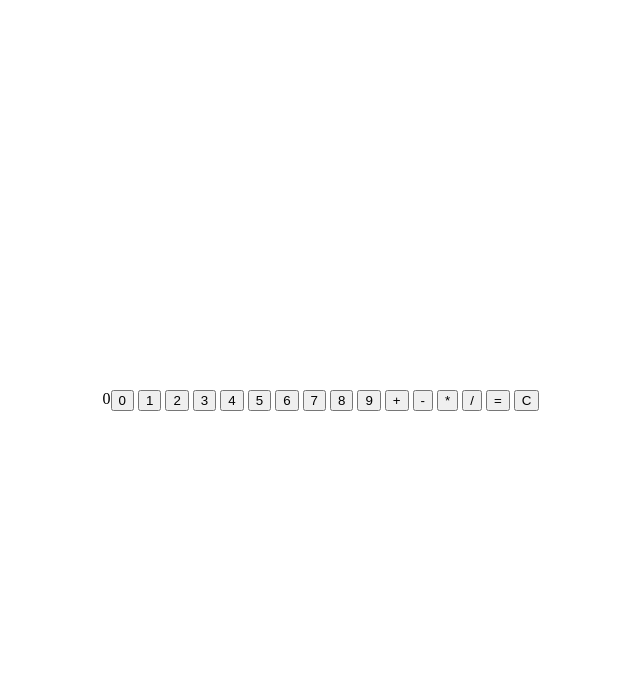
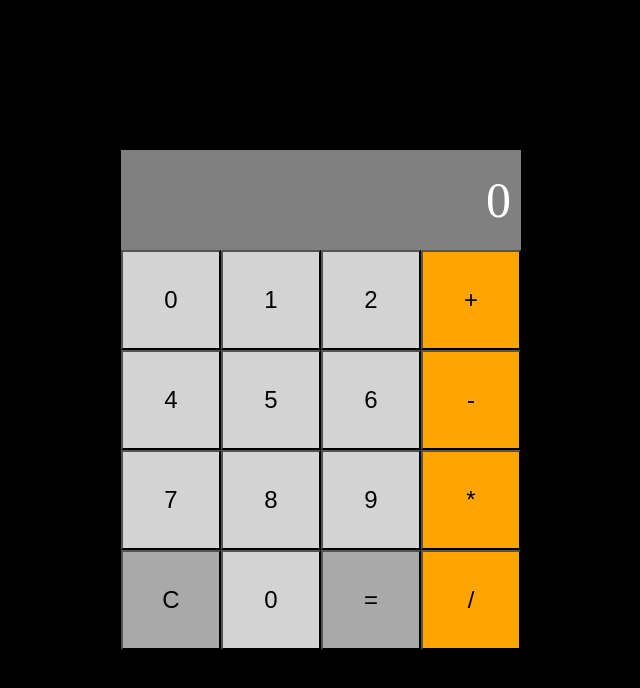
Before and after one commit to Jyjar/odin-calculator, a plain HTML site: page index.html in a window 1280 px wide. Shown: the whole page, without its empty margins (319-959 px from the left). Drawn offline with Linux system fonts and the light colour scheme.

Commit message:
Add css styling and fix bug where could not add more numbers after operator button press.

```diff
--- a/index.html
+++ b/index.html
@@ -12,22 +12,30 @@
     <div id="calculator">
         <div id="output">0</div>
         <div id="buttons">
+            <div class="button-row">
                 <button id="0" class="number">0</button>
                 <button id="1" class="number">1</button>
                 <button id="2" class="number">2</button>
-            <button id="3" class="number">3</button>
+                <button id="+" class="operator">+</button>
+            </div>
+            <div class="button-row">
                 <button id="4" class="number">4</button>
                 <button id="5" class="number">5</button>
                 <button id="6" class="number">6</button>
+                <button id="-" class="operator">-</button>
+            </div>
+            <div class="button-row">
                 <button id="7" class="number">7</button>
                 <button id="8" class="number">8</button>
                 <button id="9" class="number">9</button>
-            <button id="+" class="operator">+</button>
-            <button id="-" class="operator">-</button>
                 <button id="*" class="operator">*</button>
+            </div>
+            <div class="button-row">
+                <button id="clear">C</button>
+                <button id="0" class="number">0</button>
+                <button id="=" class="equal">=</button>
                 <button id="/" class="operator">/</button>
-            <button id="=">=</button>
-            <button id="clear">C</button>
+            </div>
         </div>
     </div>
 
--- a/script.js
+++ b/script.js
@@ -41,6 +41,14 @@ function reset() {
     secoundNumber = false;
     operator = false;
     outPutText = "0";
+    removeHighlight();
+}
+
+function removeHighlight() {
+    const highlighted = document.querySelector(".highlightOperator");
+    if (highlighted) {
+        highlighted.classList.remove("highlightOperator");
+    }
 }
 
 let output = document.querySelector("#output");
@@ -62,25 +70,29 @@ buttons.addEventListener("click", (event) => {
             } else {
                 secoundNumber += target.id
             }
+            outPutText = secoundNumber;
         } else {
             if(firstNumber == false) {
                 firstNumber = target.id;
             } else {
                 firstNumber += target.id;
             }
+            outPutText = firstNumber;
         }
-        outPutText += target.id;
+        removeHighlight();
     }
 
     if(target.className == "operator") {
         if(secoundNumber != false) {
-            console.log("ok");
             calculatedValue = calculate(Number(firstNumber), operator, Number(secoundNumber))
             reset()
             outPutText = calculatedValue;
             firstNumber = calculatedValue;
         }
         operator = target.id;
+
+        removeHighlight();
+        target.classList.add("highlightOperator");
         /* Lägg in att operator ska highlightas*/
     }
 
@@ -101,5 +113,10 @@ buttons.addEventListener("click", (event) => {
         }
     }
 
+
     output.textContent = outPutText;
+
+    /* console.log("firstNumber: " + firstNumber);
+    console.log("operator: " + operator);
+    console.log("secoundNumber: " + secoundNumber); */
 })
--- a/style.css
+++ b/style.css
@@ -1,17 +1,77 @@
-html, body {
-    height: 100%;
-}
-
-html {
-    display: table;
-    margin: auto;
+* {
+    box-sizing: border-box;
 }
 
 body {
-    display: table-cell;
-    vertical-align: middle;
+    display: flex;
+    flex-direction: column;
+    justify-content: space-evenly;
+    align-items: center;
+    min-height: 100vh;
+    margin: 0;
+    background-color: black;
 }
 
 #calculator {
     display: flex;
+    flex-wrap: wrap;
+    width: 400px;
+    height: 500px;
 }
+
+#output {
+    width: 400px;
+    height: 100px;
+    background-color: grey;
+    color: white;
+    font-size: 50px;
+    display: flex;
+    justify-content: end;
+    align-items: center;
+    padding-right: 10px;
+}
+
+#buttons {
+    display: flex;
+    flex-direction: column; /* Arrange rows vertically */
+    width: 400px;
+    flex-grow: 1;
+}
+
+.button-row {
+    display: flex;
+    justify-content: space-between; /* Distribute buttons evenly */
+}
+
+.number,
+.operator,
+.equal,
+#clear {
+    width: 100px;
+    height: 100px;
+    font-size: 24px;
+    display: flex;
+    justify-content: center;
+    align-items: center;
+}
+
+.number {
+    background-color: lightgrey;
+}
+
+.operator {
+    background-color: orange;
+}
+
+.equal {
+    background-color: darkgrey;
+}
+
+#clear {
+    background-color: darkgrey;
+}
+
+.highlightOperator {
+    background-color: whitesmoke;
+    color: orange;
+}
```
Lines whose indentation alone changed are shown as unchanged.
